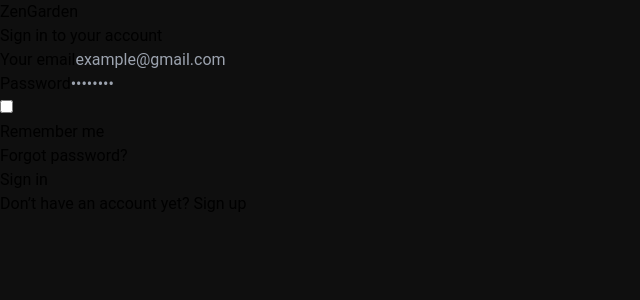
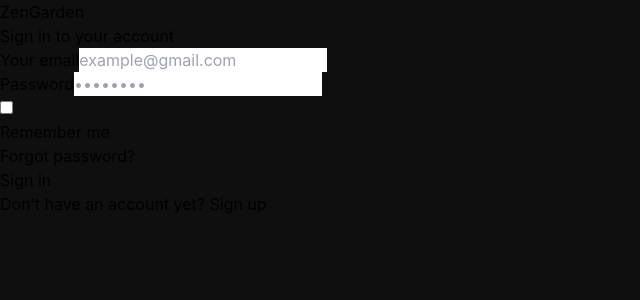
Before and after one commit to aaddii091/Virtual-Therapy, a Vue app: page /login in a window 1280 px wide. Shown: the top 300 px of the page, without its empty margins (0-640 px from the left). Built offline with nearby package versions, Linux system fonts and the light colour scheme; no server answers; what @phosphor-icons/vue, vue-sweetalert2 would draw is missing.

Commit message:
Complete

```diff
--- a/src/assets/dashboard.css
+++ b/src/assets/dashboard.css
@@ -1,11 +1,3 @@
-* {
-  margin: 0px;
-  padding: 0px;
-  background-color: #0f0f0f;
-
-  /* font-family: 'Open Sans', sans-serif; */
-  font-family: "Roboto", sans-serif;
-}
 .icons {
   color: var(--text);
   cursor: pointer;
--- /dev/null
+++ b/src/assets/helper.css
@@ -0,0 +1,3 @@
+/* * {
+  background-color: rgba(240, 248, 255, 0);
+} */
--- a/src/index.css
+++ b/src/index.css
@@ -5,3 +5,6 @@
 
 /* @import url('https://fonts.googleapis.com/css2?family=Open+Sans:ital,wght@0,300;0,400;0,500;0,600;0,700;0,800;1,300;1,400;1,500;1,600;1,700;1,800&display=swap'); */
 @import url("https://fonts.googleapis.com/css2?family=Open+Sans:ital,wght@0,300;0,400;0,500;0,600;0,700;0,800;1,300;1,400;1,500;1,600;1,700;1,800&family=Roboto:ital,wght@0,100;0,300;0,400;0,500;0,700;0,900;1,100;1,300;1,400;1,500;1,700;1,900&display=swap");
+body {
+  background-color: #0f0f0f;
+}
--- a/src/main.js
+++ b/src/main.js
@@ -1,6 +1,6 @@
 import { createApp } from 'vue'
+import { createPinia } from 'pinia';
 import './index.css'
-import { createPinia } from 'pinia';
 import App from './App.vue'
 import router from './router/index.js'
 import PhosphorIcons from "@phosphor-icons/vue"
--- a/src/views/DashboardView.vue
+++ b/src/views/DashboardView.vue
@@ -1,5 +1,5 @@
 <template>
-  <div>
+  <div id="dashboard">
     <test-view
       class="audio-visualizer"
       @customEvent="ToggleMic()"
@@ -340,6 +340,12 @@ const generateAndPlayAudio = async (text) => {
 </script>
 
 <style scoped>
+.search-bar,
+.search-inner,
+input,
+.icons {
+  background-color: #232d3f !important;
+}
 @import url("../assets/dashboard.css");
 .messages {
   background-color: rgba(240, 248, 255, 0);
--- a/src/views/LoginView.vue
+++ b/src/views/LoginView.vue
@@ -103,6 +103,7 @@
 import { onMounted, ref } from "vue";
 import { useRouter } from "vue-router";
 import userLogin from "../composable/userLogin";
+import "../assets/helper.css";
 // import { useRouter } from "vue-router";
 
 // variables
```
